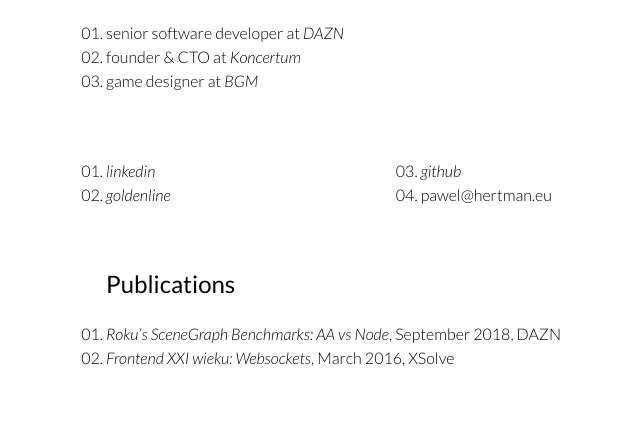
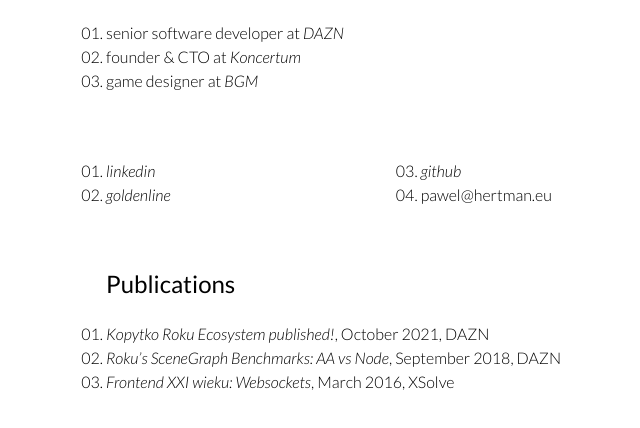
Before and after one commit to pawelhertman/hertman.github.io, a website: page index.html in a window 1280 px wide. Shown: the part 194-622 px from the top of the page, without its empty margins (62-702 px from the left). Drawn offline with Linux system fonts and the light colour scheme.

Commit message:
Added Kopytko Roku Ecosystem medium article

```diff
--- a/index.html
+++ b/index.html
@@ -35,6 +35,10 @@
     <h2>Publications</h2>
     <ul>
         <li>
+            <a href="https://medium.com/dazn-tech/kopytko-roku-ecosystem-published-250cb3689f42" target="_blank">Kopytko Roku Ecosystem published!</a>,
+            October 2021, DAZN
+        </li>
+        <li>
             <a href="https://medium.com/@pawelhertman/rokus-scenegraph-benchmarks-aa-vs-node-9be5158474c1" target="_blank">Roku’s SceneGraph Benchmarks: AA vs Node</a>,
             September 2018, DAZN
         </li>
```
